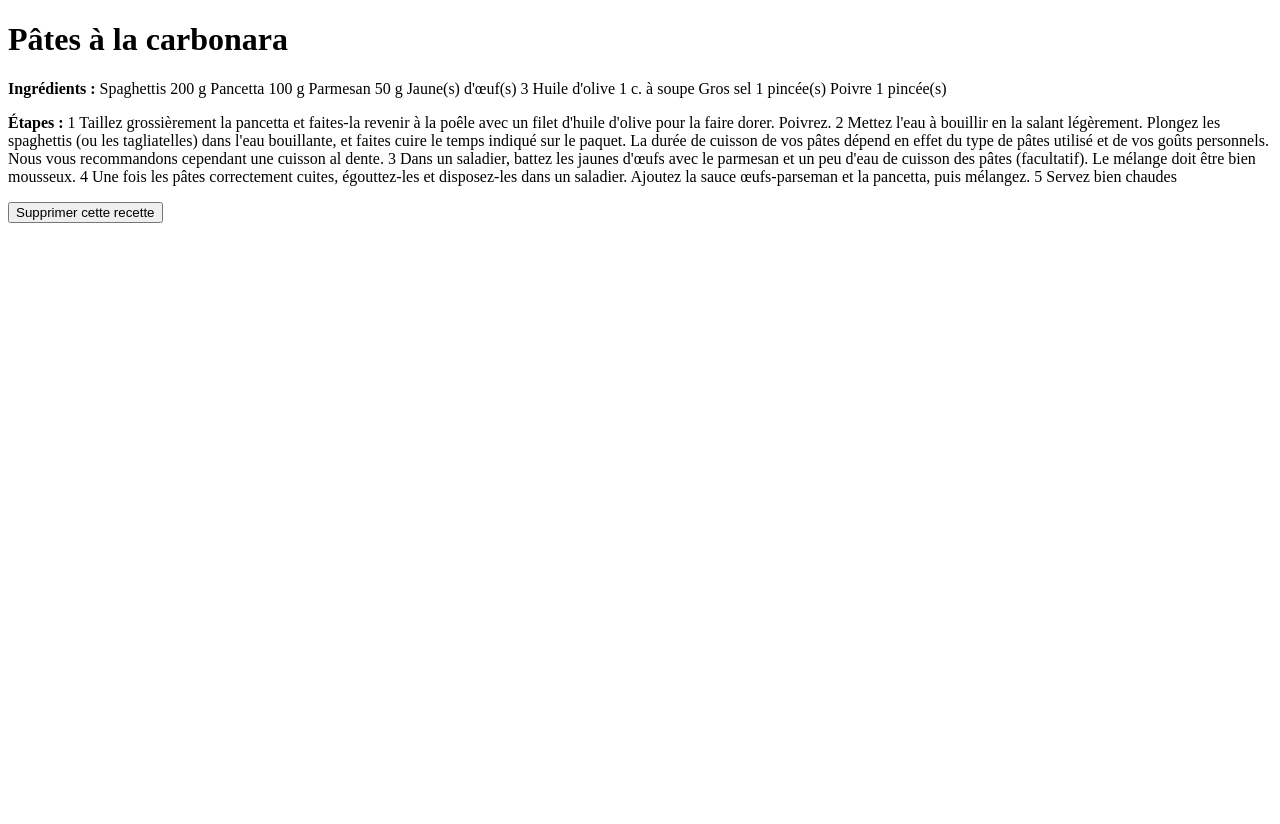
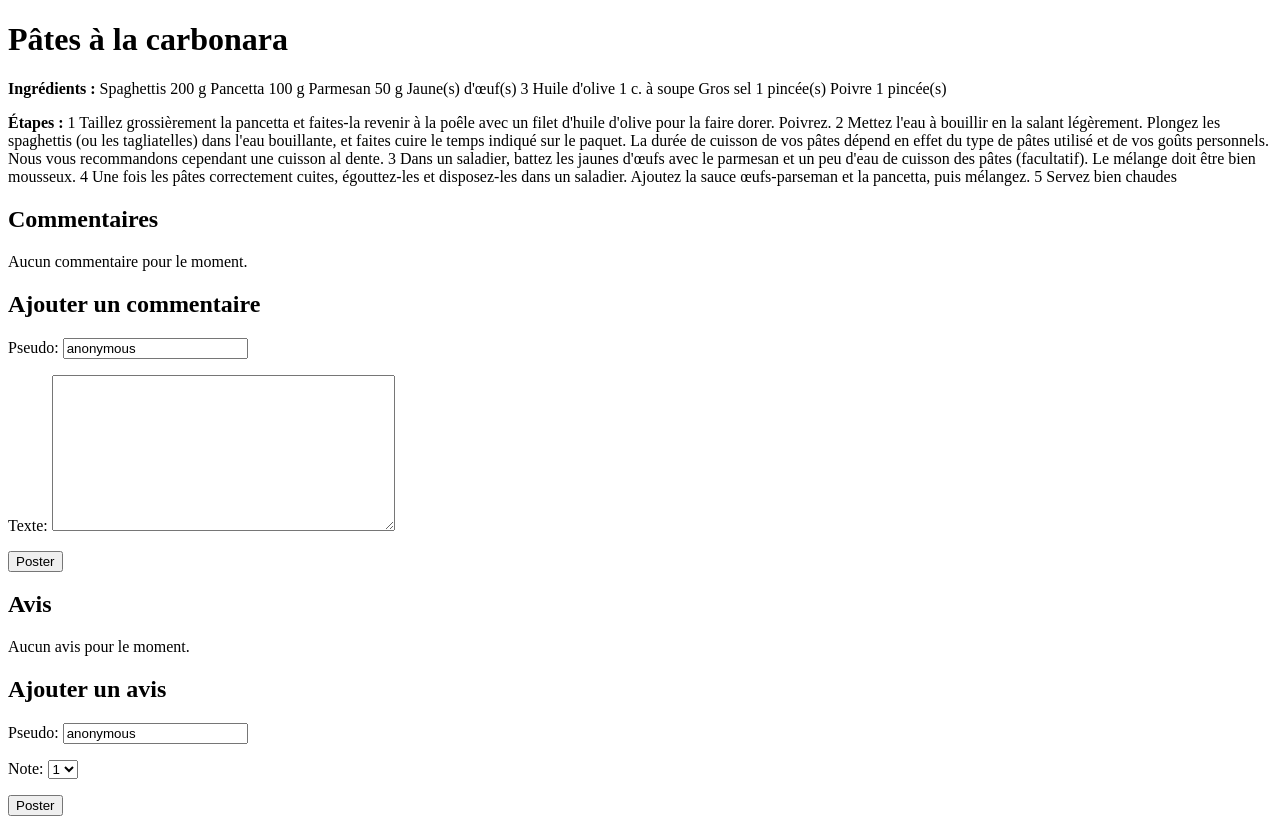
Before and after one commit to ythai/Sup2Recette, a Django app: page /recettes/3/ in a window 1280 px wide. Before the commit the page ends 223 px from the top, so only its background shows below. Run offline with Django 5.2, Linux system fonts and the light colour scheme; data comes from the database, SQL or seed files in the repository; both versions use the stored data as it was after the commit.

Commit message:
fonctionne bien sauf affichage

```diff
--- a/recettes/forms.py
+++ b/recettes/forms.py
@@ -1,7 +1,19 @@
 from django import forms
-from .models import Recette
+from .models import Recette, Commentaire, Avis
 
 class RecetteForm(forms.ModelForm):
     class Meta:
         model = Recette
         fields = ['titre', 'ingredients', 'etapes']
+
+class CommentaireForm(forms.ModelForm):
+    class Meta:
+        model = Commentaire
+        fields = ['pseudo', 'texte']
+
+class AvisForm(forms.ModelForm):
+    note = forms.ChoiceField(choices=[(i, i) for i in range(1, 6)], widget=forms.Select(), label="Note")
+
+    class Meta:
+        model = Avis
+        fields = ['pseudo', 'note']
--- a/recettes/models.py
+++ b/recettes/models.py
@@ -1,4 +1,5 @@
 from django.db import models
+from django.contrib.auth.models import User
 
 class Recette(models.Model):
     titre = models.CharField(max_length=100)
@@ -8,3 +9,21 @@ class Recette(models.Model):
 
     def __str__(self):
         return self.titre
+
+class Commentaire(models.Model):
+    recette = models.ForeignKey(Recette, on_delete=models.CASCADE, related_name='commentaires')
+    pseudo = models.CharField(max_length=100, default='anonymous')
+    texte = models.TextField()
+    date_creation = models.DateTimeField(auto_now_add=True)
+
+    def __str__(self):
+        return f'Commentaire par {self.pseudo} sur {self.recette}'
+
+class Avis(models.Model):
+    recette = models.ForeignKey(Recette, on_delete=models.CASCADE, related_name='avis')
+    pseudo = models.CharField(max_length=100, default='anonymous')
+    note = models.IntegerField()
+    date_creation = models.DateTimeField(auto_now_add=True)
+
+    def __str__(self):
+        return f'Avis par {self.pseudo} sur {self.recette} - Note : {self.note}'
--- a/recettes/templates/recettes/detail_recette.html
+++ b/recettes/templates/recettes/detail_recette.html
@@ -7,9 +7,39 @@
     <h1>{{ recette.titre }}</h1>
     <p><strong>Ingrédients :</strong> {{ recette.ingredients }}</p>
     <p><strong>Étapes :</strong> {{ recette.etapes }}</p>
-    <form action="{% url 'supprimer_recette' recette.id %}" method="post">
-      {% csrf_token %}
-      <input type="submit" value="Supprimer cette recette" />
+
+    <h2>Commentaires</h2>
+    {% for commentaire in commentaires %}
+    <p>
+      <strong>{{ commentaire.pseudo }}:</strong> {{ commentaire.texte }} ({{
+      commentaire.date_creation|date:"F d, Y, P" }})
+    </p>
+
+    {% empty %}
+    <p>Aucun commentaire pour le moment.</p>
+    {% endfor %}
+
+    <h2>Ajouter un commentaire</h2>
+    <form method="post">
+      {% csrf_token %} {{ commentaire_form.as_p }}
+      <button type="submit" name="submit_commentaire">Poster</button>
+    </form>
+
+    <h2>Avis</h2>
+    {% for avis_instance in avis %}
+    <p>
+      <strong>{{ avis_instance.pseudo }}:</strong> Note : {{ avis_instance.note
+      }} ({{ avis_instance.date_creation|date:"F d, Y, P" }})
+    </p>
+
+    {% empty %}
+    <p>Aucun avis pour le moment.</p>
+    {% endfor %}
+
+    <h2>Ajouter un avis</h2>
+    <form method="post">
+      {% csrf_token %} {{ avis_form.as_p }}
+      <button type="submit" name="submit_avis">Poster</button>
     </form>
   </body>
 </html>
--- a/recettes/views.py
+++ b/recettes/views.py
@@ -1,6 +1,6 @@
 from django.shortcuts import render, redirect, get_object_or_404
 from .models import Recette
-from .forms import RecetteForm
+from .forms import RecetteForm, CommentaireForm, AvisForm
 from django.views.decorators.http import require_POST
 
 def liste_recettes(request):
@@ -19,7 +19,38 @@ def ajouter_recette(request):
 
 def detail_recette(request, recette_id):
     recette = get_object_or_404(Recette, pk=recette_id)
-    return render(request, 'recettes/detail_recette.html', {'recette': recette})
+    commentaires = recette.commentaires.all()
+    avis = recette.avis.all()
+
+    if request.method == 'POST':
+        if 'submit_commentaire' in request.POST:
+            commentaire_form = CommentaireForm(request.POST)
+            if commentaire_form.is_valid():
+                commentaire = commentaire_form.save(commit=False)
+                commentaire.recette = recette
+                commentaire.auteur = request.user
+                commentaire.save()
+                return redirect('detail_recette', recette_id=recette_id)
+        elif 'submit_avis' in request.POST:
+            avis_form = AvisForm(request.POST)
+            if avis_form.is_valid():
+                avis_instance = avis_form.save(commit=False)
+                avis_instance.recette = recette
+                avis_instance.auteur = request.user
+                avis_instance.save()
+                return redirect('detail_recette', recette_id=recette_id)
+    else:
+        commentaire_form = CommentaireForm()
+        avis_form = AvisForm()
+
+    context = {
+        'recette': recette,
+        'commentaires': commentaires,
+        'avis': avis,
+        'commentaire_form': commentaire_form,
+        'avis_form': avis_form,
+    }
+    return render(request, 'recettes/detail_recette.html', context)
 
 @require_POST
 def supprimer_recette(request, recette_id):
```
Also changed, not shown: db.sqlite3, recettes/migrations/0002_avis_commentaire.py (added), recettes/migrations/0003_remove_avis_auteur_remove_commentaire_auteur_and_more.py (added).
